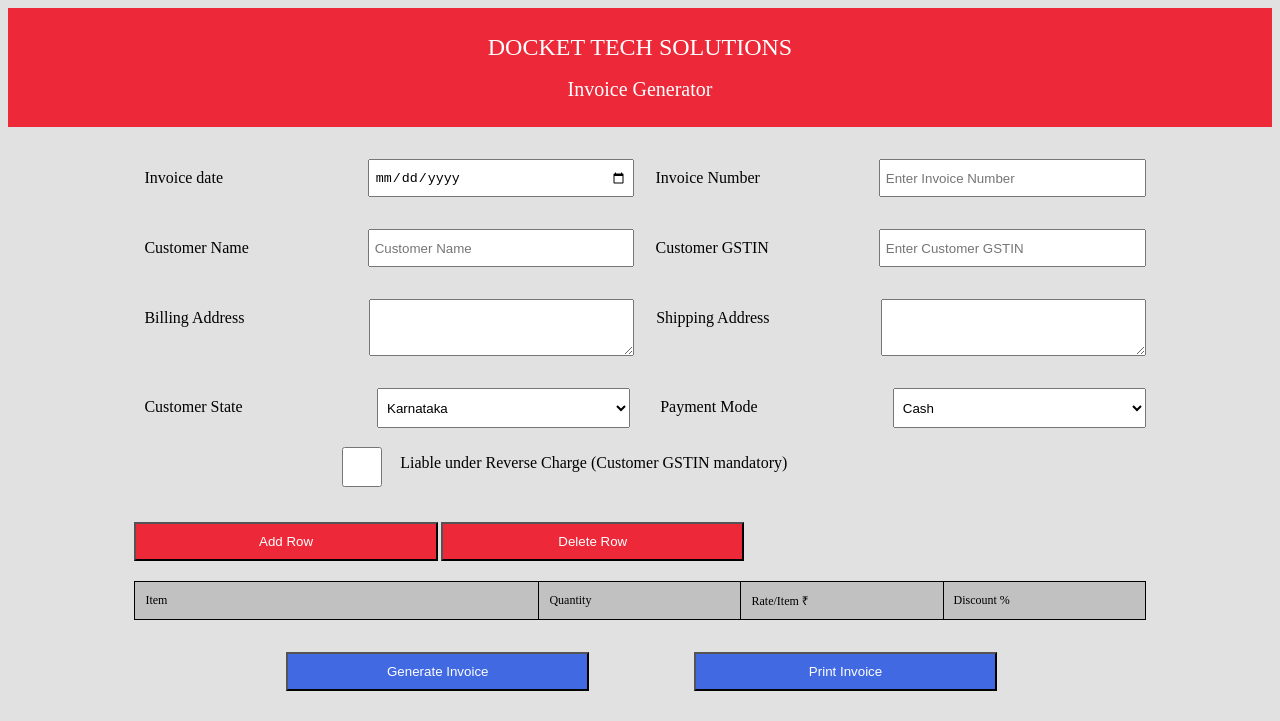
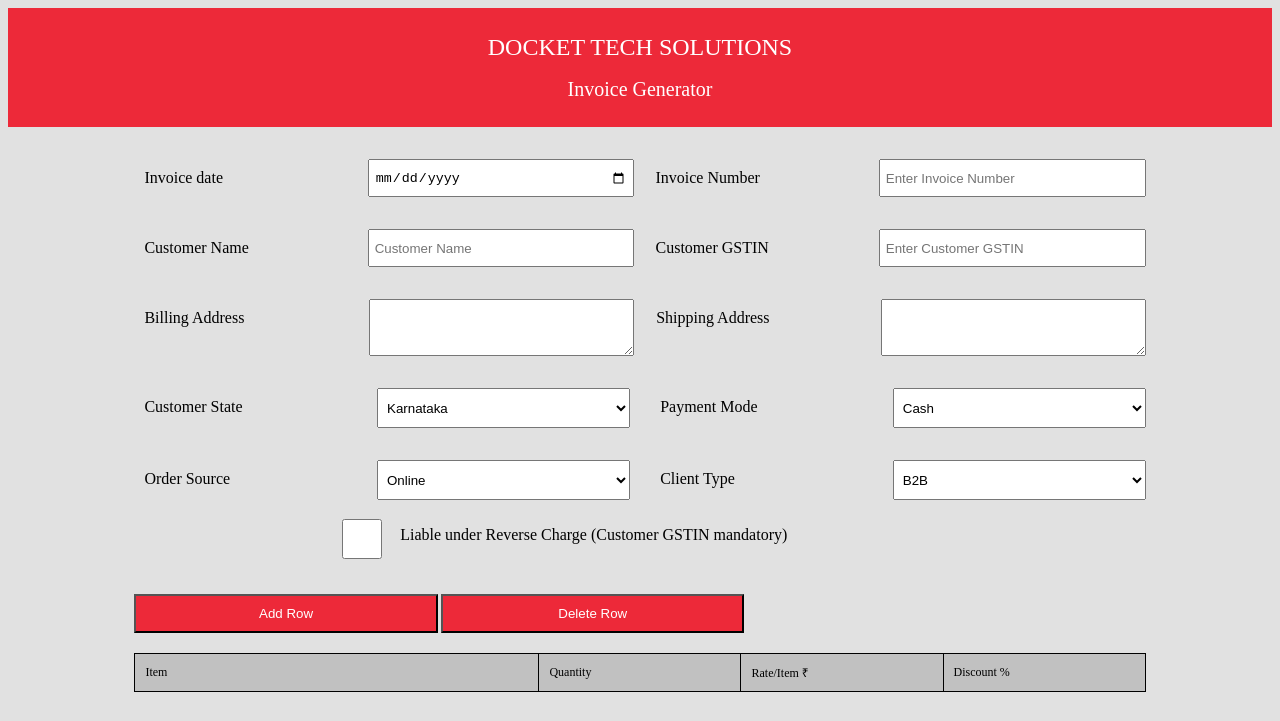
Before and after one commit to vilvadocket/vilvadocket.github.io, a plain HTML site: page index.html in a window 1280 px wide. Shown: the top 721 px of the page. Drawn offline with Linux system fonts and the light colour scheme.

Commit message:
Added Invoice Type

```diff
--- a/index.html
+++ b/index.html
@@ -73,6 +73,20 @@
                             <option value="card">Card</option>
                             <option value="online">Online Transfer</option>
                             <option value="cheque">Cheque</option>
+                    </select>
+                </div>
+                <br /><br />
+                <div style="display:flex; justify-content:space-between">
+                    <label for="invoiceType1" class="font-size-12" style="width:20%;padding:10px;" >Order Source</label>
+                    <select id="invoiceType1" onchange="update()" placeholder="Select State" style="width:25%; padding:5px; height: 40px;">
+                            <option value="Online">Online</option>
+                            <option value="Offline">Offline</option>
+                    </select>
+
+                    <label for="invoiceType2" class="font-size-12" style="width:20%;padding:10px;" >Client Type</label>
+                    <select id="invoiceType2" onchange="update()" placeholder="Select State" style="width:25%; padding:5px; height: 40px;">
+                            <option value="(B2B)">B2B</option>
+                            <option value="(B2C)">B2C</option>
                     </select>
                 </div>
 
@@ -167,10 +181,14 @@
                             <p class="margin-tb-5px">
                                 <b>Invoice No.</b>
                             </p>
+                            <p class="margin-tb-5px">
+                                <b>Invoice Type.</b>
+                            </p>
                         </div>
                         <div style="width: 50%;" align="left">
                             <p class="margin-tb-5px" id="IinvoiceDate"></p>
                             <p class="margin-tb-5px" id="IinvoiceNo"></p>
+                            <p class="margin-tb-5px" id="IinvoiceType"></p>
                         </div>
                     </div>
                 </div>
--- a/js/main.js
+++ b/js/main.js
@@ -36,6 +36,8 @@ var update = function () {
     var custGSTIN = document.getElementById("custGSTIN");
     var shipAddress = document.getElementById("shipAddress");
     var billAddress = document.getElementById("billAddress");
+    var invoiceType1 = document.getElementById("invoiceType1");
+    var invoiceType2 = document.getElementById("invoiceType2");
 
     var IinvoiceDate = document.getElementById("IinvoiceDate");
     var IinvoiceNo = document.getElementById("IinvoiceNo");
@@ -43,13 +45,15 @@ var update = function () {
     var IcustGSTIN = document.getElementById("IcustGSTIN");
     var IshipAddress = document.getElementById("IshipAddress");
     var IbillAddress = document.getElementById("IbillAddress");
+    var IinvoiceType = document.getElementById("IinvoiceType");
 
     IinvoiceDate.innerText = invoiceDate.value;
     IinvoiceNo.innerText = invoiceNo.value;
     IcustName.innerText = custName.value;
     IcustGSTIN.innerText = custGSTIN.value;
-    IshipAddress.innerText = shipAddress.value;
-    IbillAddress.innerText = billAddress.value;
+    IshipAddress.innerText = billAddress.value;
+    IbillAddress.innerText = shipAddress.value;
+    IinvoiceType.innerHTML = invoiceType1.value + ' ' + invoiceType2.value
 
 }
 
```
